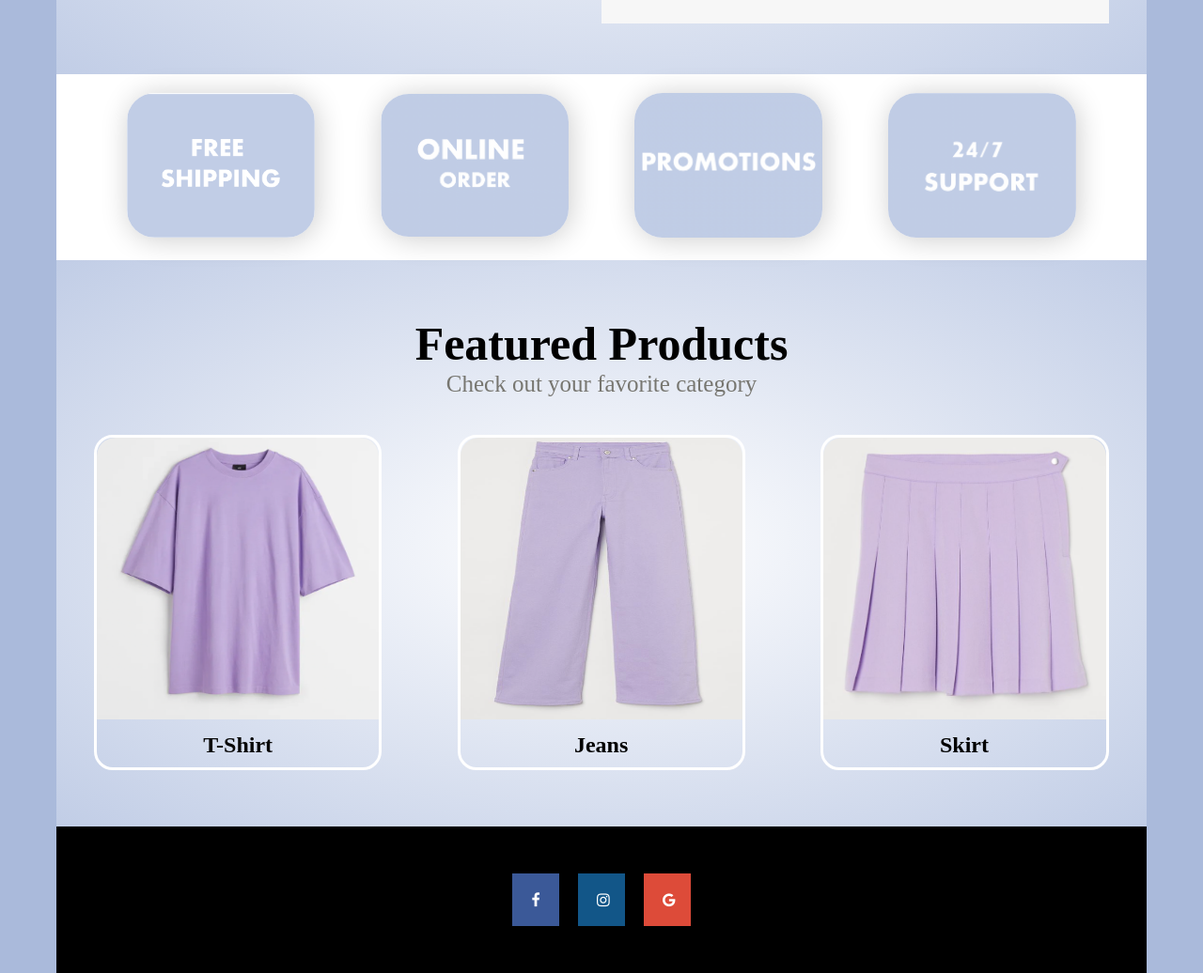
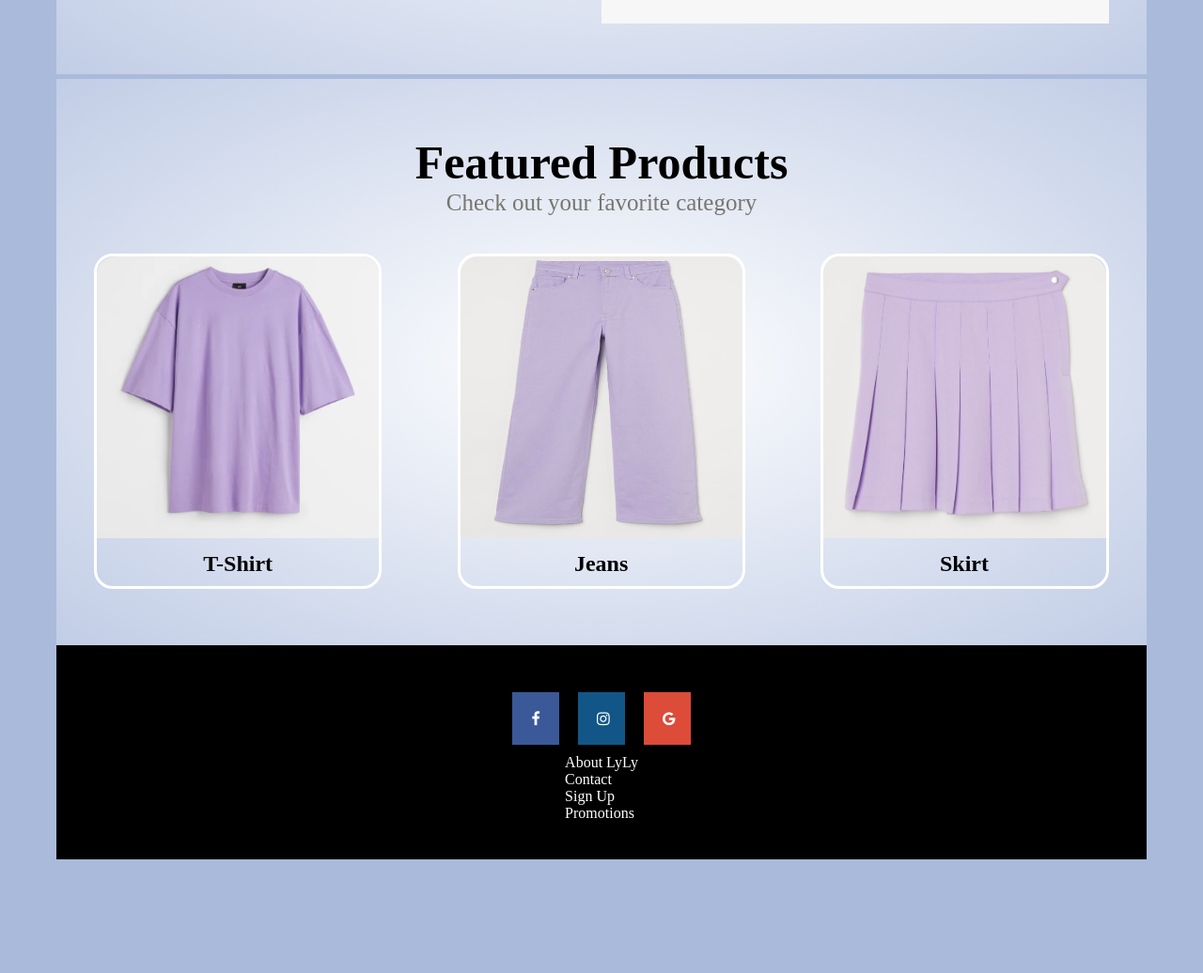
Before and after one commit to lehuuduyen/linhbraCV, a plain HTML site: page index.html in a window 1280 px wide. Shown: the part 615-1651 px from the top of the page at 94% size. After the commit the page ends 1530 px from the top, so only its background shows below. Drawn offline with Linux system fonts and the light colour scheme.

Commit message:
linhkhungcommitnecacban

```diff
--- a/css/lylyStyle.css
+++ b/css/lylyStyle.css
@@ -18,7 +18,7 @@ body
 .header
 {
     background: radial-gradient(#fff,rgb(193, 205, 230));
-    margin: 40px 60px 0;
+    margin: 40px 60px 5px;
 }
 
 /* B. Outside BOX of Header */
@@ -139,30 +139,6 @@ a              /* No underline link + color */
 
 
 
-/*-------------Body Shop Advantage--------------*/
-.body
-{
-    background:white;
-    margin: 0 60px;
-    padding-left: 40px;
-    padding-right: 40px;
-    padding-top: 20px;
-    padding-bottom: 20px;
-}
-
-/* Use row for the inside box */
-
-.col-3
-{
-    width: 200px;
-}
-.col-3 img          /* Photos of Shop Advantage */
-{
-    width: 100%;
-    padding: 0px;
-    border-radius: 30px;
-    box-shadow: 2px 2px 30px rgba(0,0,0,0.2);
-}
 
 
 
@@ -258,7 +234,8 @@ a              /* No underline link + color */
     justify-content: center;
     align-items: center;
 }
-.fa {
+.fa
+{
     padding: 20px;
     font-size: 30px;
     width: 50px;
@@ -271,11 +248,41 @@ a              /* No underline link + color */
     background: #3B5998;
     color: white;
 }
-.fa-instagram {
+.fa-instagram
+{
   background: #125688;
   color: white;
 }
-.fa-google {
+.fa-google
+{
     background: #dd4b39;
     color: white;
-  }
+}
+
+/* Footer */
+.footermenu
+{
+    display: flex;
+    align-items: center;
+    justify-content: center;
+}
+.footerbutton
+{
+    text-align: center;
+    color: white;
+}
+.footerbutton ul
+{
+    display: inline-block;
+    list-style-type: none;
+}
+.footerbutton ul il
+{
+    display: inline-block;
+    margin: 10px;
+}
+.footerbutton a
+{
+    color: white;
+    text-decoration: none;
+}
--- a/index.html
+++ b/index.html
@@ -69,28 +69,7 @@
 
 
 
-    <!--Body Shop Advantage-->
-    <div class="body">
 
-        <!--Inside BOX of Body-->
-        <div class="row">
-            <div class="col-3">
-                <img src="Photo/FreeShipping.png">
-            </div>
-            <div class="col-3">
-                <img src="Photo/OnlineOrder.png">
-            </div>
-            <div class="col-3">
-                <img src="Photo/Promotions.png">
-            </div>
-            <div class="col-3">
-                <img src="Photo/24:7Support.png">
-            </div>
-        </div>
-        <!--row2-->
-
-    </div>
-    <!--body-->
 
 
     <!--Featured Products-->
@@ -125,9 +104,17 @@
     <!--Footer-->
     <div class="footer">
         <div class="socialmedia">
-                <a href="https://www.facebook.com/people/Linh-Trinh/100058729089213/" class="fa fa-facebook"></a>
-                <a href="https://www.instagram.com/linhtrinh9763/" class="fa fa-instagram"></a>
-                <a href="mailto:trinhlinh444@gmail.com" class="fa fa-google"></a>
+            <a href="https://www.facebook.com/people/Linh-Trinh/100058729089213/" class="fa fa-facebook"></a>
+            <a href="https://www.instagram.com/linhtrinh9763/" class="fa fa-instagram"></a>
+            <a href="mailto:trinhlinh444@gmail.com" class="fa fa-google"></a>
+        </div>
+        <div class="footermenu">
+            <ul>
+                <li><a class="footerbutton" href="#">About LyLy</a></li>
+                <li><a class="footerbutton" href="#">Contact</a></li>
+                <li><a class="footerbutton" href="#">Sign Up</a></li>
+                <li><a class="footerbutton" href="#">Promotions</a></li>
+            </ul>
         </div>
     </div>
 
```
Also changed, not shown: 1 other file.
